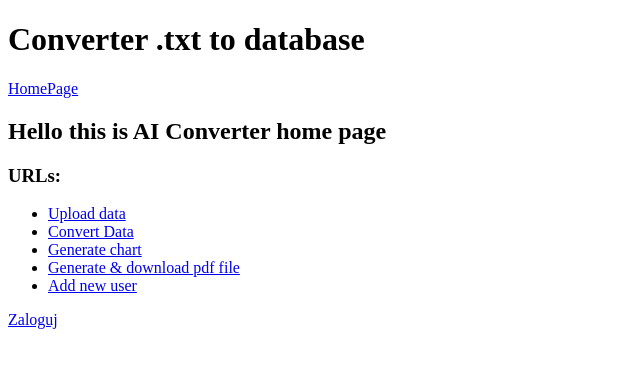
After one commit to BlaneBlake/Text-file-to-database, a Django app: page /converter/ in a window 1280 px wide. The commit adds this page. Shown: the top 368 px of the page, without its empty margins (0-640 px from the left). Run offline with Django 3.2, Linux system fonts and the light colour scheme.

Commit message:
Login, logout, home page

```diff
--- a/AI_text_converter/forms.py
+++ b/AI_text_converter/forms.py
@@ -19,6 +19,12 @@ class TextToConvertForm(forms.Form):
         if not text and not file:
             raise ValueError('wypełnij jedno z pól')
 
+
+class LoginForm(forms.Form):
+    username = forms.CharField(max_length=64)
+    password = forms.CharField(max_length=64, widget=forms.PasswordInput)
+
+
 class MyUserCreationForm(UserCreationForm):
     class Meta(UserCreationForm.Meta):
         fields = UserCreationForm.Meta.fields + ('username', 'email')
--- a/AI_text_converter/templates/base.html
+++ b/AI_text_converter/templates/base.html
@@ -1,16 +1,27 @@
 
 {% load static %}
 <!doctype html>
-<html>
-    <head><meta charset="utf-8"></head>
+<html lang="en">
+    <head>
+        <meta charset="utf-8">
+        <title>Data converter</title>
+    </head>
     <body>
         {% block header %}
         <h1>Converter .txt to database</h1>
+        <p><a href="{% url 'home' %}">HomePage</a></p>
         {% endblock %}
 
         {% block content %}
 
         {% endblock %}
 
+        {% block login %}
+            {% if user.is_authenticated %}
+                <a href="{% url 'logout' %}">Wyloguj</a>
+            {% else %}
+                <a href="{% url 'login' %}">Zaloguj</a>
+            {% endif %}
+        {% endblock %}
     </body>
 </html>
--- /dev/null
+++ b/AI_text_converter/templates/home_page.html
@@ -0,0 +1,13 @@
+{% extends 'base.html' %}
+
+{% block content %}
+<h2>Hello this is AI Converter home page</h2>
+    <h3>URLs:</h3>
+    <ul>
+        <li><a href="{% url 'upload-form' %}">Upload data</a></li>
+        <li><a href="{% url 'convert-data' %}">Convert Data</a></li>
+        <li><a href="{% url 'charts' %}">Generate chart</a></li>
+        <li><a href="{% url 'pdf' %}">Generate & download pdf file</a></li>
+        <li><a href="{% url 'add_user' %}">Add new user</a></li>
+    </ul>
+{% endblock %}
--- a/AI_text_converter/urls.py
+++ b/AI_text_converter/urls.py
@@ -16,13 +16,17 @@ Including another URLconf
 from django.contrib import admin
 from django.urls import path
 from .views import (DataUploadFormView, ConvertView, ChartsView,
-                    PDFGeneratorView, AddUserView, UserListView)
+                    PDFGeneratorView, AddUserView, UserListView,
+                    LoginView, LogoutView, HomePageView)
 
 urlpatterns = [
+    path('', HomePageView.as_view(), name='home'),
     path('data-upload-form/', DataUploadFormView.as_view(), name='upload-form'),
     path('convert-data', ConvertView.as_view(), name='convert-data'),
     path('charts/', ChartsView.as_view(), name='charts'),
     path('pdf/', PDFGeneratorView.as_view(), name='pdf'),
     path('add_user/', AddUserView.as_view(), name='add_user'),
     path('list_users/', UserListView.as_view(), name='list_users'),
+    path('login/', LoginView.as_view(), name='login'),
+    path('logout/', LogoutView.as_view(), name='logout'),
     ]
--- a/AI_text_converter/views.py
+++ b/AI_text_converter/views.py
@@ -2,26 +2,31 @@ import os
 from ast import literal_eval
 
 from django.contrib.auth.models import User
+from django.contrib.auth import authenticate, login, logout
 from django.http import HttpResponse, FileResponse
 from django.shortcuts import render, redirect
 from django.template.loader import render_to_string
-from django.views.generic import FormView, View, ListView
+from django.views.generic import FormView, View, ListView, RedirectView, TemplateView
 from django.core.files.storage import default_storage
 from django.core.files.base import ContentFile
-from django.urls import reverse_lazy
+from django.urls import reverse_lazy, reverse
 
 from openai import OpenAI
 from dotenv import load_dotenv
 from matplotlib import pyplot
 from weasyprint import HTML
 
-from .forms import TextToConvertForm, MyUserCreationForm
+from .forms import TextToConvertForm, MyUserCreationForm, LoginForm
 from .models import Hours
 
 load_dotenv()
 
 # Create your views here.
 
+
+class HomePageView(TemplateView):
+    def get(self, request, *args, **kwargs):
+        return render(request, 'home_page.html')
 
 # Uploaded data to covert
 class DataUploadFormView(FormView):
@@ -131,6 +136,7 @@ def generate_chart():
 
     return chart_path
 
+
 # Chart view
 class ChartsView(View):
     def get(self, request, **kwargs):
@@ -159,12 +165,39 @@ class PDFGeneratorView(View):
             return redirect('charts')
 
 
-
+# See users list
 class UserListView(ListView):
     model = User
     template_name = 'user_list.html'
     context_object_name = 'users'
 
+
+# Login
+class LoginView(FormView):
+    template_name = 'login_form.html'
+    form_class = LoginForm
+    success_url = reverse_lazy('home')
+
+    def form_valid(self, form):
+        username = form.cleaned_data['username']
+        password = form.cleaned_data['password']
+        user = authenticate(username=username, password=password)
+        if user is not None:
+            login(self.request, user)
+            return super().form_valid(form)
+        else:
+            return render(self.request, self.template_name, {'form': form, 'error_message':'Błąd logowania' })
+
+
+# Logout
+class LogoutView(RedirectView):
+    url = reverse_lazy('login')
+
+    def get(self, request, *args, **kwargs):
+        logout(request)
+        return super().get(request, *args, **kwargs)
+
+# Sign up
 class AddUserView(FormView):
     form_class = MyUserCreationForm
     template_name = 'form.html'
```
Also changed, not shown: AI_text_converter/templates/login_form.html (added, +14 -0 lines), AI_text_converter/static/images/chart.png, 1 other file.
